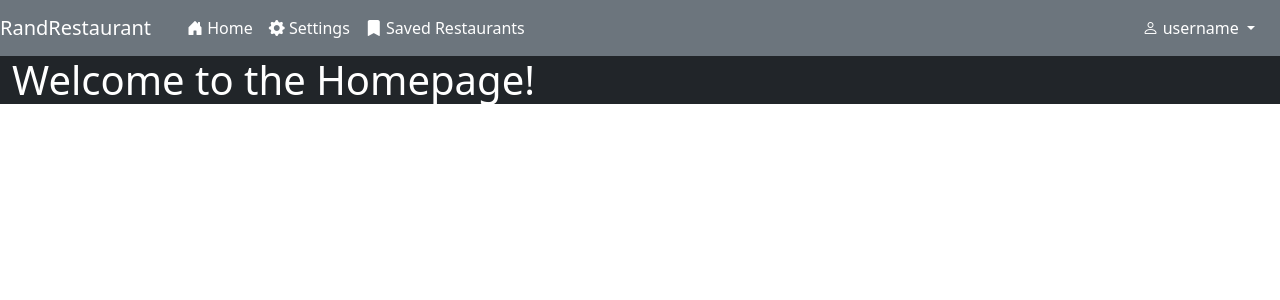
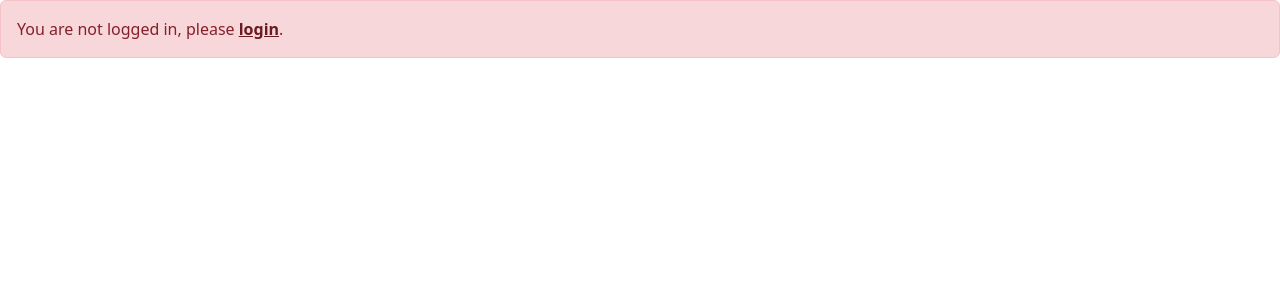
Before and after one commit to jcng75/RandomRestaurant, a Django app: page / in a window 1280 px wide. Shown: the top 300 px of the page. Run offline with Django 4.2, Linux system fonts and the light colour scheme.

Commit message:
Completed login/logout mechanism, changed styling

```diff
--- a/src/randRest/templates/home.html
+++ b/src/randRest/templates/home.html
@@ -5,10 +5,16 @@
 {% endblock %}
 
 {% block body %}
-{% include "nav.html" %}
-<div class="container-fluid bg-dark ">
-    <h1 class="text-white"> Welcome to the Homepage!</h1>
-</div>
+{% if user.is_authenticated %}
+    {% include "nav.html" %}
+    <div class="container-fluid bg-dark ">
+        <h1 class="text-white"> Welcome to the Homepage!</h1>
+    </div>
+{% else %}
+    <div class="alert alert-danger">
+        You are not logged in, please <a class="alert-link" href="{% url 'login' %}">login</a>.
+    </div>
+{% endif %}
 
 
 {% endblock %}
--- a/src/randRest/templates/nav.html
+++ b/src/randRest/templates/nav.html
@@ -19,7 +19,7 @@
         <div class="float-right text-white">
             <div class="dropdown">
                 <button type="button" class="btn dropdown-toggle text-white" data-bs-toggle="dropdown">
-                    <i class="bi bi-person"></i> <span id="usernameNav">username</span>
+                    <i class="bi bi-person"></i> <span id="usernameNav">{{ user.first_name  }}</span>
                 </button>
                 <ul class="dropdown-menu">
                     <li><a class="dropdown-item" href="{% url 'logout' %}">
--- a/src/randRest/templates/signup.html
+++ b/src/randRest/templates/signup.html
@@ -6,6 +6,7 @@
 
 {% block body %}
 
+<div class="container-fluid bg-dark mb-10">
     {% if messages %}
     <div class="container-fluid bg-dark mb-0">
         {% for message in messages %}
@@ -21,11 +22,9 @@
         </div>
         {% endif %}
         {% endfor %}
-    </ul>
     </div>
     {% endif %}
-<div class="container-fluid bg-dark mb-10">
-    <h1 class="text-white text-center"><i class="bi bi-pencil-square p-1"></i>Signup Page</h1>
+    <h1 class="text-white text-center p-2"><i class="bi bi-pencil-square p-1"></i>Signup Page</h1>
     <form class="text-white" method="post">
             {% csrf_token %}
             <label for="firstName">First Name</label>
--- a/src/randRest/urls.py
+++ b/src/randRest/urls.py
@@ -3,10 +3,10 @@ from . import views
 
 urlpatterns = [
     path("", views.index, name="index"),
-    path("login", views.login, name="login"),
+    path("login", views.loginView, name="login"),
     path("signup", views.signup, name="signup"),
     path("home", views.home, name="home"),
     path("settings", views.settings, name="settings"),
     path("saved", views.saved, name="saved"),
-    path("logout", views.logout, name="logout"),
+    path("logout", views.logoutView, name="logout"),
 ]
--- a/src/randRest/views.py
+++ b/src/randRest/views.py
@@ -1,14 +1,26 @@
 from django.shortcuts import render, redirect
-from django.contrib.auth import login
+from django.contrib.auth import login, authenticate, logout
 from django.contrib import messages
-from django.contrib.auth.models import User, auth
+from django.contrib.auth.models import User
 
 # Create your views here.
 
 def index(request):
     return render(request, "home.html")
 
-def login(request):
+def loginView(request):
+    if request.method == "POST":
+        username = request.POST["username"]
+        password = request.POST["password"]
+        user = authenticate(request, username=username, password=password)
+        if user is not None:
+            print("you go here")
+            login(request, user)
+            return redirect('/home')
+        else:
+            print("you here")
+            messages.add_message(request, messages.ERROR, "Invalid Credentials")
+            return render(request, "login.html")
     return render(request, "login.html")
 
 def signup(request):
@@ -52,5 +64,6 @@ def saved(request):
 def settings(request):
     return render(request, "settings.html")
 
-def logout(request):
+def logoutView(request):
+    logout(request)
     return render(request, "logout.html")
```
Also changed, not shown: src/randRest/templates/login.html (+14 -4 lines), src/db.sqlite3. Lines whose indentation alone changed are shown as unchanged.
